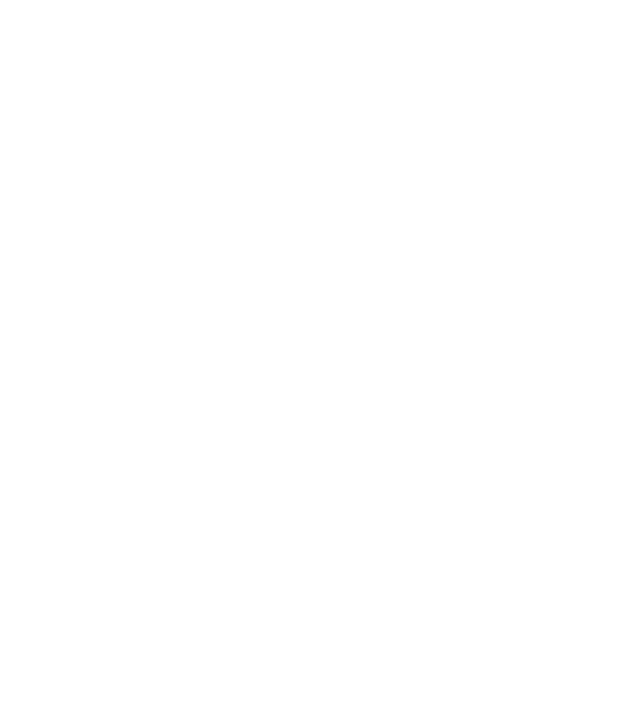
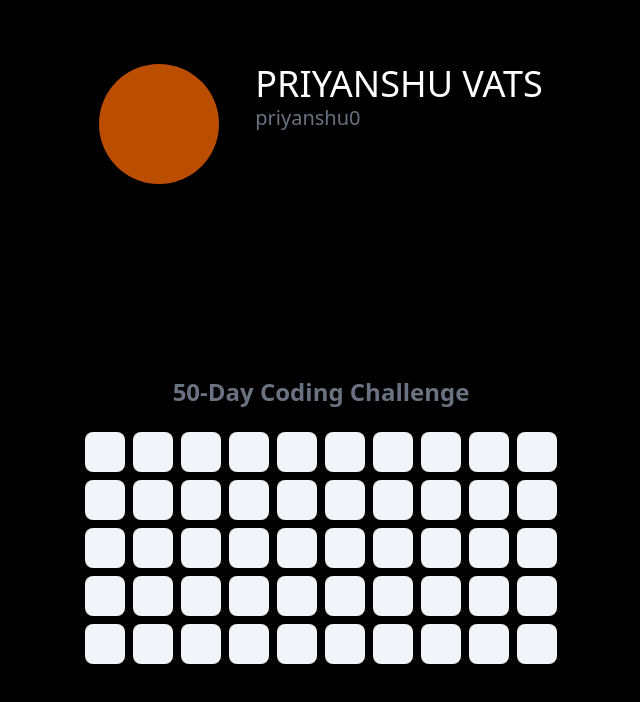
Before and after one commit to Priyanshuvats0/ThreeQ, a React (Vite) app: page /profile in a window 1280 px wide. Before the commit this address had no page. Shown: the top 702 px of the page, without its empty margins (319-959 px from the left). Built offline with nearby package versions, Linux system fonts and the light colour scheme.

Commit message:
made profile and animation in grid for 50 days , just ui funcitonality to add next

```diff
--- a/package.json
+++ b/package.json
@@ -15,6 +15,7 @@
     "@mui/material": "^7.2.0",
     "@reduxjs/toolkit": "^2.8.2",
     "@tailwindcss/vite": "^4.1.11",
+    "dayjs": "^1.11.13",
     "firebase": "^12.1.0",
     "framer-motion": "^12.23.12",
     "lucide-react": "^0.540.0",
--- a/src/App.tsx
+++ b/src/App.tsx
@@ -4,6 +4,7 @@
 
 import { BrowserRouter as Router, Routes, Route } from "react-router-dom";
 import SignIn from './pages/SignIn';
+import Profile from './pages/Profile';
 
 function App() {
 
@@ -13,7 +14,7 @@
         <Route path="/" element={ <Dashboard/>}/>
         <Route path="/SignIn" element={<SignIn/>}/>
 
-
+      <Route path="/profile" element={<Profile/>}/>
 
 
     </Routes>
--- /dev/null
+++ b/src/components/ActivityGrid.tsx
@@ -0,0 +1,71 @@
+import React from "react";
+import { motion } from "framer-motion";
+
+type ProgressData = {
+  [date: string]: boolean; // true = solved, false = missed
+};
+
+interface FiftyDayGridProps {
+  progressData: ProgressData;
+  startDate: string; // YYYY-MM-DD
+}
+
+function getColor(date: string, solved: boolean, today: Date) {
+  const d = new Date(date);
+
+  if (d > today) return "#f1f5f9"; // upcoming → light gray
+  return solved ? "#30a14e" : "gray"; // solved = green, missed = gray
+}
+
+export default function FiftyDayGrid({
+  progressData,
+  startDate,
+}: FiftyDayGridProps) {
+  const start = new Date(startDate);
+  const today = new Date();
+
+  const totalDays = 50; // fixed streak length
+
+  const days: { date: string; solved: boolean }[] = [];
+
+  for (let i = 0; i < totalDays; i++) {
+    const date = new Date(start);
+    date.setDate(start.getDate() + i);
+    const key = date.toISOString().split("T")[0];
+    days.push({ date: key, solved: progressData[key] || false });
+  }
+
+  return (
+    <div className="p-6 flex flex-col items-center">
+      <h2 className="text-2xl font-bold text-gray-500 mb-6">
+        50-Day Coding Challenge
+      </h2>
+      <div className="grid grid-cols-10 gap-2">
+        {days.map((day, index) => (
+          <motion.div
+            key={index}
+            className="w-10 h-10 rounded-lg cursor-pointer"
+            style={{
+              backgroundColor: getColor(day.date, day.solved, today),
+            }}
+            initial={{ scale: 0.7, opacity: 0 }}
+            animate={{ scale: 1, opacity: 1 }}
+            transition={{ duration: 0.3 }}
+            whileHover={{
+              scale: 1.15,
+              boxShadow: "0px 4px 12px rgba(0,0,0,0.25)",
+              transition: { duration: 0.15 },
+            }}
+            title={`${day.date}: ${
+              new Date(day.date) > today
+                ? "Upcoming 📅"
+                : day.solved
+                ? "Solved ✅"
+                : "Missed ❌"
+            }`}
+          />
+        ))}
+      </div>
+    </div>
+  );
+}
--- /dev/null
+++ b/src/pages/Profile.tsx
@@ -0,0 +1,33 @@
+import ActivityGrid from "../components/ActivityGrid"
+
+
+const Profile = () => {
+const progressData = {
+  "2025-08-15": true,
+  "2025-08-16": false,
+  "2025-08-17": true,
+  "2025-08-18": true,
+  "2025-08-19": false,
+  "2025-08-20": true,
+};
+
+
+  return (
+    <div className="min-h-screen bg-black p-8">
+       <div className="">
+             <div className="h-[40vh] w-full p-8 flex gap-9 justify-center ">
+                <div className="h-30 w-30 rounded-full bg-amber-700">
+
+                </div>
+                <div className="flex-col">
+                <h1 className="text-white text-4xl">PRIYANSHU VATS</h1>
+                <span className="text-gray-500 text-xl">priyanshu0</span>
+                </div>
+             </div>
+            <ActivityGrid startDate="2025-08-15" progressData={progressData} />
+       </div>
+    </div>
+  )
+}
+
+export default Profile
```
Also changed, not shown: 1 other file (tests, documents, lock files or other folders).
